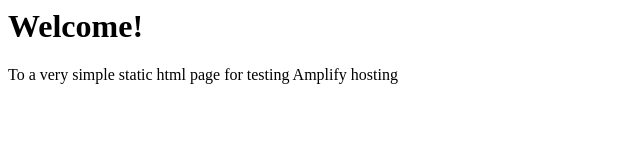
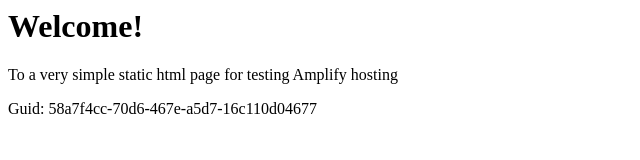
Before and after one commit to aws-aemilia-dub/Github-PR-Commit-Integration-Test-DoNotTouch-v1-preprod-eu-west-1, a website: page src/index.html in a window 1280 px wide. Shown: the whole page, without its empty margins (0-640 px from the left). Drawn offline with Linux system fonts and the light colour scheme.

Commit message:
commit from integ tests

```diff
--- a/src/index.html
+++ b/src/index.html
@@ -1,3 +1,5 @@
+
+
 <html lang="en">
 
 <head>
@@ -10,6 +12,6 @@
 <body>
     <h1>Welcome!</h1>
     <p>To a very simple static html page for testing Amplify hosting</p>
-</body>
+    <p>Guid: 58a7f4cc-70d6-467e-a5d7-16c110d04677</p></body>
 
 </html>
```
